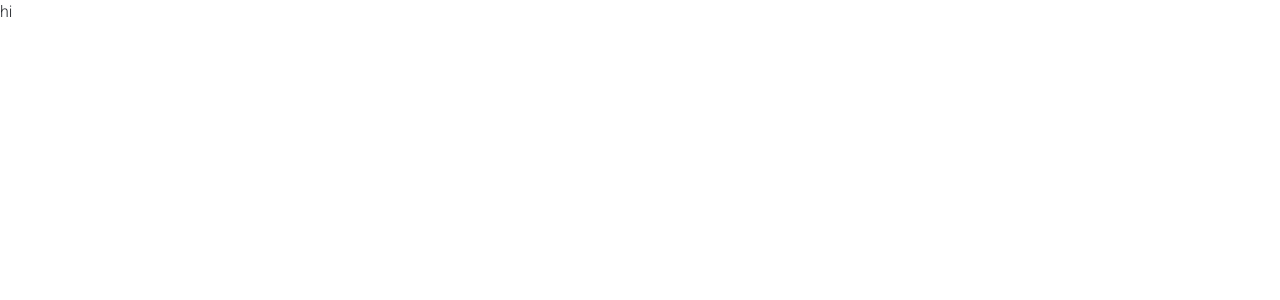
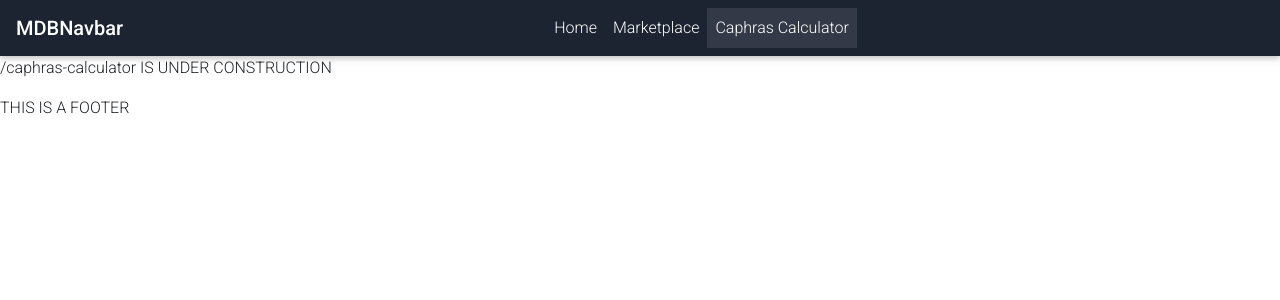
Before and after one commit to eljoey/bdo-stuff, a React (Create React App) app: page /caphras-calculator in a window 1280 px wide. Shown: the top 300 px of the page. Built offline with nearby package versions, Linux system fonts and the light colour scheme.

Commit message:
navbar added

```diff
--- a/src/App.js
+++ b/src/App.js
@@ -1,7 +1,16 @@
 import React from 'react';
+import Header from './components/Header';
+import SiteMenu from './components/SiteMenu';
+import Footer from './components/Footer';
 
 function App() {
-  return <div>hi</div>;
+  return (
+    <div>
+      <Header />
+      <SiteMenu />
+      <Footer />
+    </div>
+  );
 }
 
 export default App;
--- /dev/null
+++ b/src/components/Footer.js
@@ -0,0 +1,7 @@
+import React from 'react';
+
+const Footer = () => {
+  return <div>THIS IS A FOOTER</div>;
+};
+
+export default Footer;
--- /dev/null
+++ b/src/components/Header.js
@@ -0,0 +1,45 @@
+import React, { useState } from 'react';
+import {
+  MDBNavbar,
+  MDBNavbarBrand,
+  MDBNavbarNav,
+  MDBNavItem,
+  MDBNavLink,
+  MDBNavbarToggler,
+  MDBCollapse,
+  MDBFormInline,
+  MDBDropdown,
+  MDBDropdownToggle,
+  MDBDropdownMenu,
+  MDBDropdownItem,
+  MDBContainer,
+} from 'mdbreact';
+import { useLocation } from 'react-router-dom';
+
+function Header() {
+  const location = useLocation();
+
+  return (
+    <MDBNavbar color='unique-color-dark' expand='md' dark>
+      <MDBNavbarBrand>
+        <strong className='white-text'>MDBNavbar</strong>
+      </MDBNavbarBrand>
+      <MDBNavbarToggler />
+      <MDBCollapse id='navbarCollapse3' isOpen={true} navbar>
+        <MDBNavbarNav style={{ marginLeft: 'auto' }} left>
+          <MDBNavItem active={location.pathname === '/'}>
+            <MDBNavLink to='/'>Home</MDBNavLink>
+          </MDBNavItem>
+          <MDBNavItem active={location.pathname === '/marketplace'}>
+            <MDBNavLink to='/marketplace'>Marketplace</MDBNavLink>
+          </MDBNavItem>
+          <MDBNavItem active={location.pathname === '/caphras-calculator'}>
+            <MDBNavLink to='/caphras-calculator'>Caphras Calculator</MDBNavLink>
+          </MDBNavItem>
+        </MDBNavbarNav>
+      </MDBCollapse>
+    </MDBNavbar>
+  );
+}
+
+export default Header;
--- /dev/null
+++ b/src/components/SiteMenu.js
@@ -0,0 +1,21 @@
+import React from 'react';
+import { Route, Switch } from 'react-router-dom';
+import UnderConstruction from './UnderConstruction';
+
+function SiteMenu() {
+  return (
+    <Switch>
+      <Route exact path='/'>
+        <UnderConstruction location={'/'} />
+      </Route>
+      <Route exact path='/marketplace'>
+        <UnderConstruction location={'/marketplace'} />
+      </Route>
+      <Route path='/caphras-calculator'>
+        <UnderConstruction location={'/caphras-calculator'} />
+      </Route>
+    </Switch>
+  );
+}
+
+export default SiteMenu;
--- /dev/null
+++ b/src/components/UnderConstruction.js
@@ -0,0 +1,12 @@
+import React from 'react';
+import { NavLink } from 'react-router-dom';
+
+const UnderConstruction = ({ location }) => {
+  return (
+    <div>
+      <p>{`${location} IS UNDER CONSTRUCTION`}</p>
+    </div>
+  );
+};
+
+export default UnderConstruction;
--- a/src/index.js
+++ b/src/index.js
@@ -4,10 +4,11 @@ import '@fortawesome/fontawesome-free/css/all.min.css';
 import 'bootstrap-css-only/css/bootstrap.min.css';
 import 'mdbreact/dist/css/mdb.css';
 import App from './App';
+import { BrowserRouter } from 'react-router-dom';
 
 ReactDOM.render(
-  <React.StrictMode>
+  <BrowserRouter>
     <App />
-  </React.StrictMode>,
+  </BrowserRouter>,
   document.getElementById('root')
 );
```
